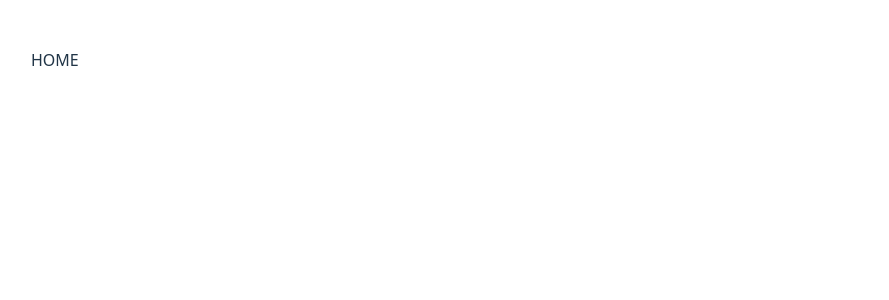
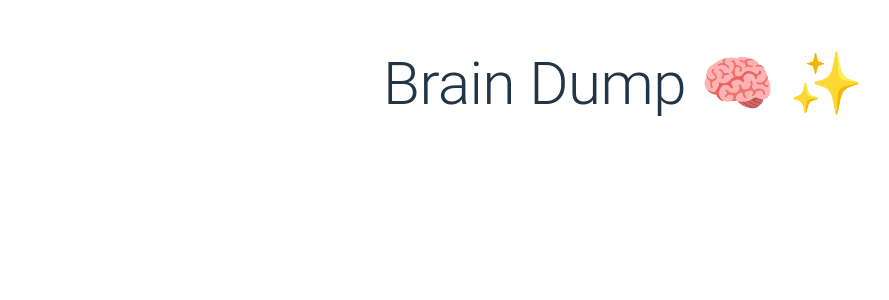
Before and after one commit to gmcclarin/brain-dump-ai, a React (Vite) app in the folder client/: page / in a window 1280 px wide. Shown: the top 300 px of the page, without its empty margins (17-906 px from the left). Built offline with nearby package versions, Linux system fonts and the light colour scheme.

Commit message:
basic home

```diff
--- a/client/src/App.tsx
+++ b/client/src/App.tsx
@@ -8,7 +8,8 @@ function App() {
   return (
     <Box sx={{
       display: "flex",
-      padding: 5
+      padding: 5,
+      minHeight: 0
     }}>
     <Routes>
       <Route path="/" element={<Home />}/>
--- a/client/src/pages/About.tsx
+++ b/client/src/pages/About.tsx
@@ -10,6 +10,7 @@ export default function About() {
         flexDirection: "column",
         justifyContent: "center",
         textAlign: "center",
+        flex: 1
       }}
     >
       <Typography variant="h3" fontWeight="bold" gutterBottom>
--- a/client/src/pages/Home.tsx
+++ b/client/src/pages/Home.tsx
@@ -1,7 +1,14 @@
+import { Box, Typography } from "@mui/material";
+
 export default function Home () {
     return (
-        <div>
-            HOME
-        </div>
+        <Box
+        sx={{
+            display:"flex",
+            width: "100%",
+            justifyContent: "center"
+        }}>
+           <Typography variant="h2">Brain Dump 🧠 ✨</Typography>
+        </Box>
     )
 }
```
